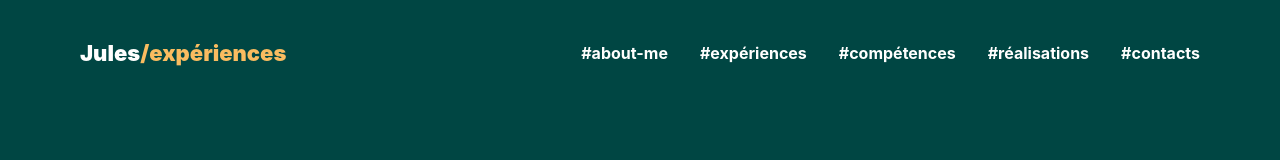
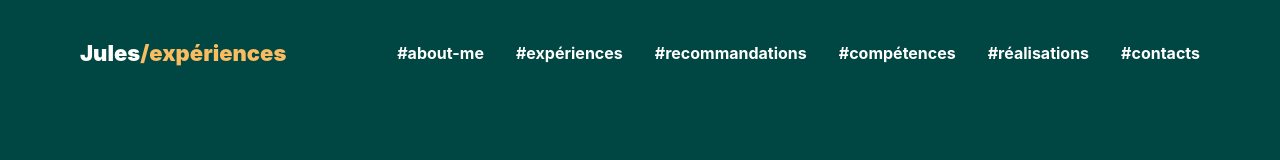
Before and after one commit to oural1206/portfolio-frontend-v2, a Nuxt app: page / in a window 1280 px wide. Shown: the top 160 px of the page. Built offline with nearby package versions, Linux system fonts and the light colour scheme.

Commit message:
Add recommandations in header

```diff
--- a/components/layout/LayoutHeader.vue
+++ b/components/layout/LayoutHeader.vue
@@ -56,6 +56,9 @@ onBeforeUnmount(() => {
       </NuxtLink>
       <NuxtLink to="/#expériences">
         #expériences
+      </NuxtLink>
+      <NuxtLink to="/#recommandations">
+        #recommandations
       </NuxtLink>
       <NuxtLink to="/#compétences">
         #compétences
```
